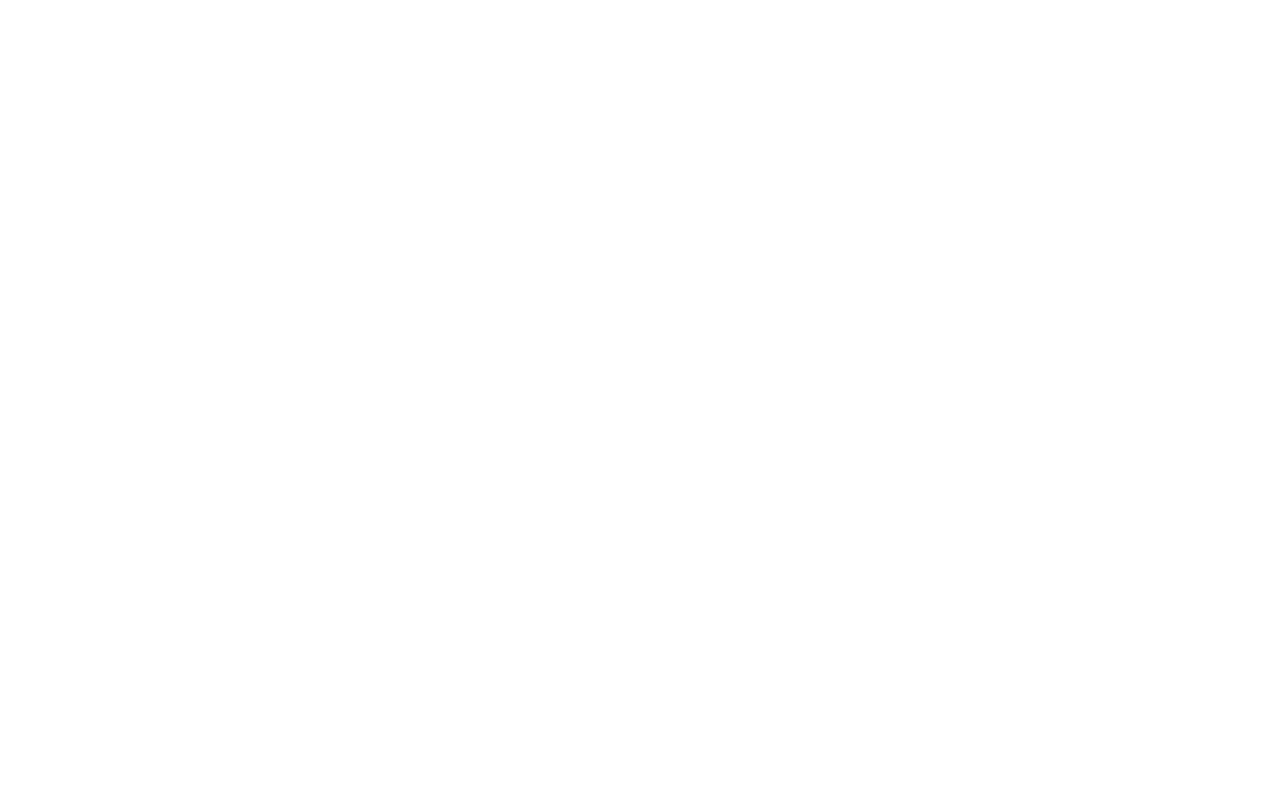
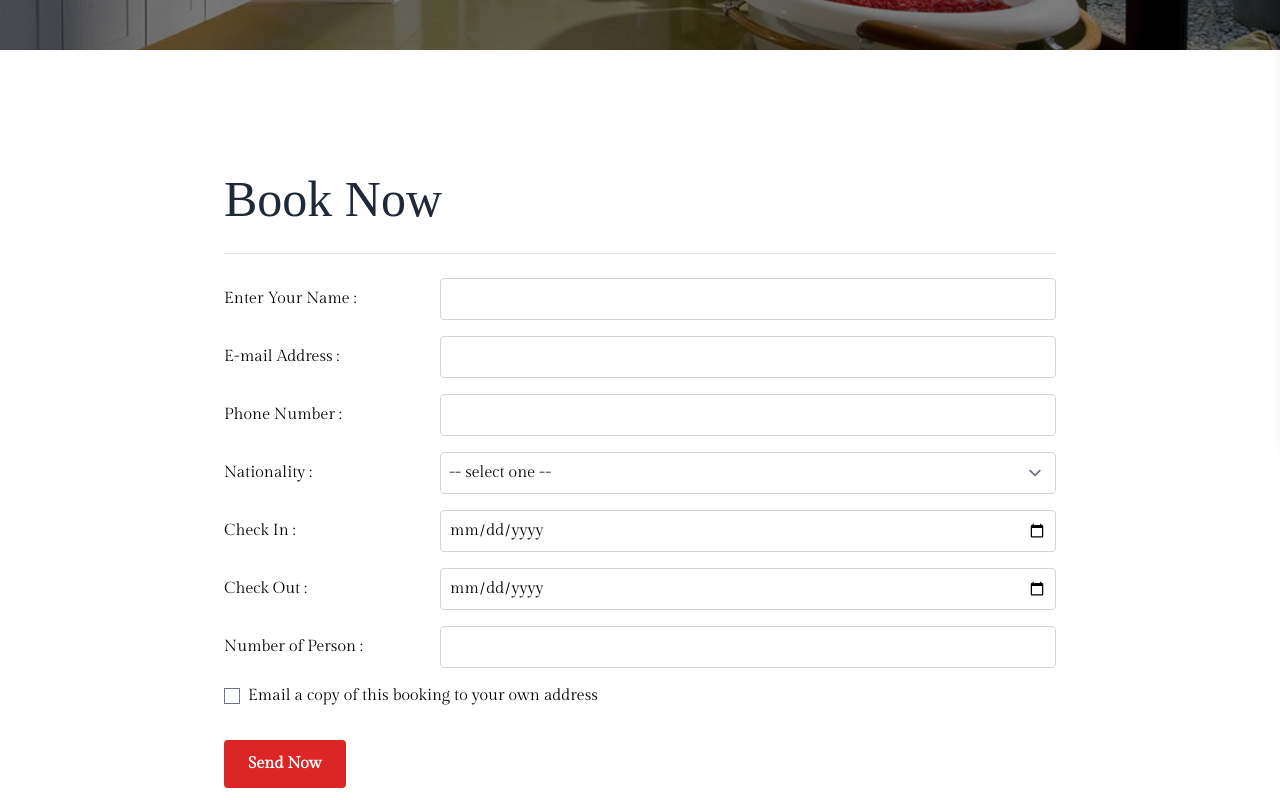
Before and after one commit to dklfh/casaevaliza-new-template, a React (Vite) app in the folder frontend/: page /Book in a window 1280 px wide. Before the commit this address had no page. Shown: the part 360-1160 px from the top of the page. Before the commit the page ends 800 px from the top, so only its background shows below. Built offline with nearby package versions, Linux system fonts and the light colour scheme; a web font is replaced by a local one.

Commit message:
nambah book

```diff
--- a/frontend/src/App.jsx
+++ b/frontend/src/App.jsx
@@ -21,6 +21,7 @@
 import Press from "./pages/press"
 import Link from "./pages/link"
 import ScrollToTop from "./ScrollToTop"
+import Book from "./pages/book"
 
 function App() {
   return (
@@ -48,6 +49,7 @@
           <Route path='/swimmingpool' element = {<Swimmingpool/>}></Route>
           <Route path='/press' element = {<Press/>}></Route>
           <Route path='/Link' element = {<Link/>}></Route>
+          <Route path='/Book' element = {<Book/>}></Route>
         </Routes>
       </Router>
     </>
--- /dev/null
+++ b/frontend/src/component/BookingForm.jsx
@@ -0,0 +1,88 @@
+import React from 'react';
+
+const BookingForm = () => {
+  return (
+    <div className="max-w-4xl mx-auto p-8 my-20">
+      <h1 className="text-[50px] font-island text-gray-800 mb-4">Book Now</h1>
+      <hr className="mb-6" />
+      <form className="space-y-4 font-gilda">
+        <div className="flex flex-col md:flex-row md:items-center">
+          <label className="md:w-1/4" htmlFor="name">Enter Your Name :</label>
+          <input
+            id="name"
+            type="text"
+            className="mt-1 md:mt-0 md:ml-2 p-2 border border-gray-300 rounded w-full md:flex-1"
+          />
+        </div>
+        <div className="flex flex-col md:flex-row md:items-center">
+          <label className="md:w-1/4" htmlFor="email">E-mail Address :</label>
+          <input
+            id="email"
+            type="email"
+            className="mt-1 md:mt-0 md:ml-2 p-2 border border-gray-300 rounded w-full md:flex-1"
+          />
+        </div>
+        <div className="flex flex-col md:flex-row md:items-center">
+          <label className="md:w-1/4" htmlFor="phone">Phone Number :</label>
+          <input
+            id="phone"
+            type="tel"
+            className="mt-1 md:mt-0 md:ml-2 p-2 border border-gray-300 rounded w-full md:flex-1"
+          />
+        </div>
+        <div className="flex flex-col md:flex-row md:items-center">
+          <label className="md:w-1/4" htmlFor="nationality">Nationality :</label>
+          <select
+            id="nationality"
+            className="mt-1 md:mt-0 md:ml-2 p-2 border border-gray-300 rounded w-full md:flex-1"
+          >
+            <option>-- select one --</option>
+            <option value="indonesia">Indonesia</option>
+            <option value="america">America</option>
+            <option value="japan">Japan</option>
+            <option value="australia">Australia</option>
+          </select>
+        </div>
+        <div className="flex flex-col md:flex-row md:items-center">
+          <label className="md:w-1/4" htmlFor="checkin">Check In :</label>
+          <input
+            id="checkin"
+            type="date"
+            className="mt-1 md:mt-0 md:ml-2 p-2 border border-gray-300 rounded w-full md:flex-1"
+          />
+        </div>
+        <div className="flex flex-col md:flex-row md:items-center">
+          <label className="md:w-1/4" htmlFor="checkout">Check Out :</label>
+          <input
+            id="checkout"
+            type="date"
+            className="mt-1 md:mt-0 md:ml-2 p-2 border border-gray-300 rounded w-full md:flex-1"
+          />
+        </div>
+        <div className="flex flex-col md:flex-row md:items-center">
+          <label className="md:w-1/4" htmlFor="persons">Number of Person :</label>
+          <input
+            id="persons"
+            type="number"
+            className="mt-1 md:mt-0 md:ml-2 p-2 border border-gray-300 rounded w-full md:flex-1"
+          />
+        </div>
+        <div className="flex items-center">
+          <input id="copy" type="checkbox" className="mr-2" />
+          <label htmlFor="copy">Email a copy of this booking to your own address</label>
+        </div>
+        <div className="mt-4">
+          <div className="g-recaptcha" data-sitekey="your-site-key"></div>
+        </div>
+        <button
+          type="submit"
+          className="mt-4 w-full md:w-auto px-6 py-3 bg-red-600 text-white font-semibold rounded"
+        >
+          Send Now
+        </button>
+      </form>
+    </div>
+  );
+};
+
+export default BookingForm;
--- /dev/null
+++ b/frontend/src/pages/book.jsx
@@ -0,0 +1,23 @@
+import React, { useState } from 'react';
+import TemplateImg from '../component/TemplateImg';
+import Navbar from '../component/navbar/navbar';
+import Footer from '../component/footer/footer';
+import KitchenImg1 from '../assets/image/booknow.jpg';
+import BookingForm from '../component/BookingForm';
+
+const book = () => {
+  const [backgroundImage] = useState(KitchenImg1);
+  const [subheadingText] = useState("Luxury Hotel");
+  const [headingText] = useState("Booking");
+
+  return (
+    <div>
+      <Navbar/>
+      <TemplateImg backgroundImage={backgroundImage} subheadingText={subheadingText} headingText={headingText} />
+      <BookingForm/>
+      <Footer/>
+    </div>
+  );
+};
+
+export default book;
```
Also changed, not shown: frontend/src/assets/image/booknow.jpg (added).
